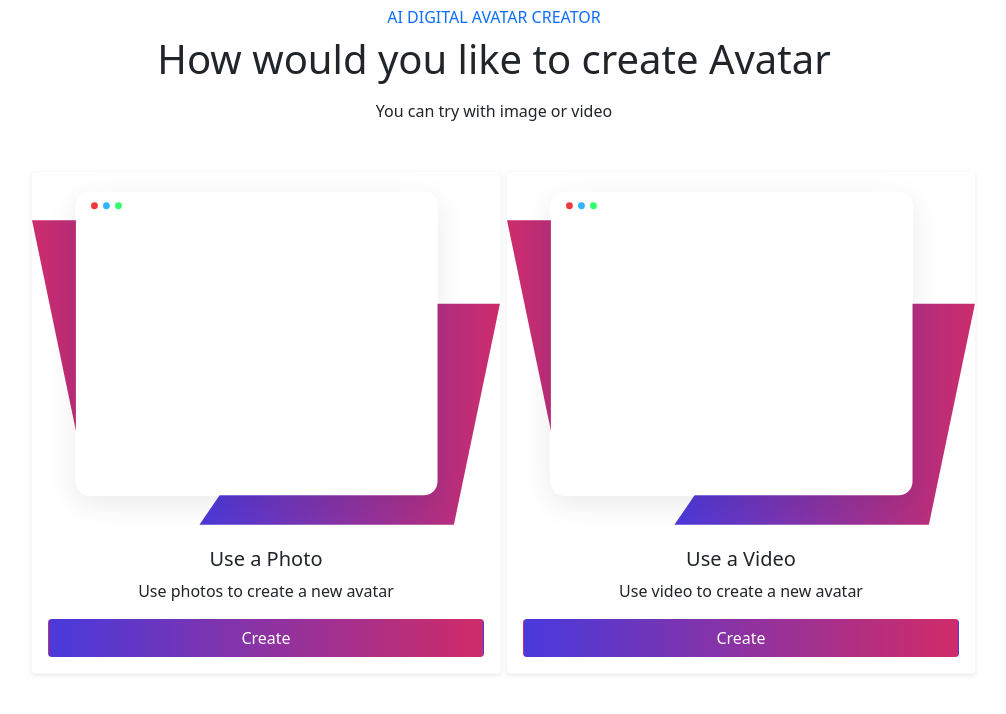
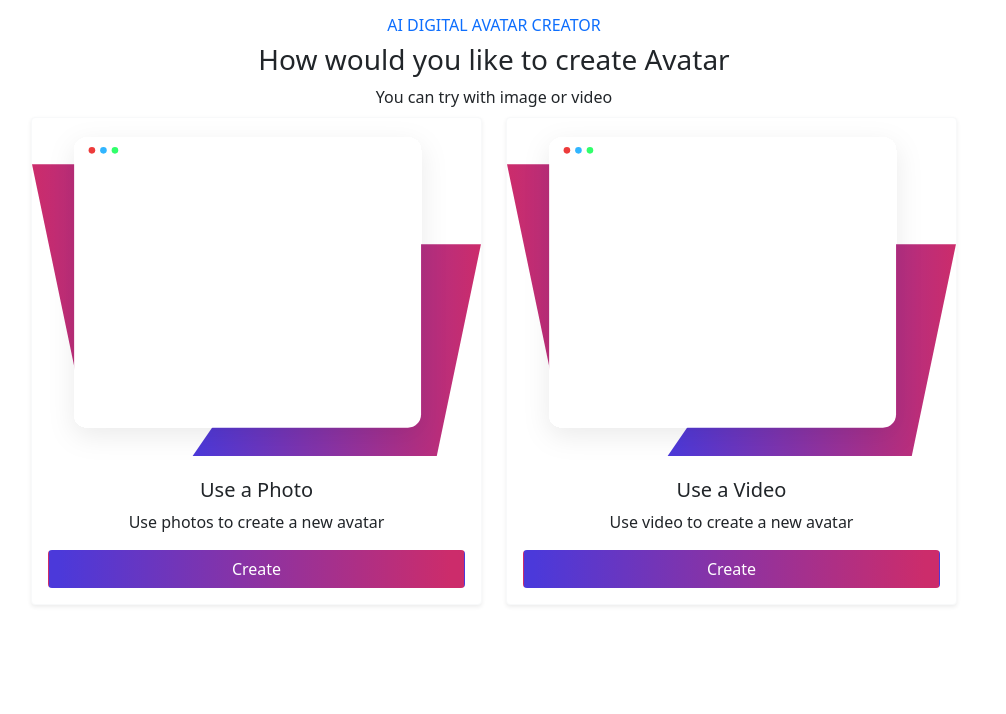
Before and after one commit to rohit1321/TextTovideo, a Next.js app: page /Desktop-9 in a window 1280 px wide. Shown: the top 714 px of the page, without its empty margins (146-1152 px from the left). Built offline with nearby package versions, Linux system fonts and the light colour scheme.

Commit message:
change in deskops

```diff
--- a/src/app/Desktop-11/form.js
+++ b/src/app/Desktop-11/form.js
@@ -54,9 +54,6 @@ const MaleVoiceOption = [
             </div>
         ),
     },
-];
-
-const FemaleVoiceOption = [
     {
         value: "Brat",
         label: (
@@ -106,6 +103,8 @@ const FemaleVoiceOption = [
         ),
     },
 ];
+
+
 
 function App() {
     const [selectedMaleVoice, setSelectedMaleVoice] = useState(null);
@@ -158,17 +157,17 @@ function App() {
                                 />
                                 {/* male  audio */}
 
-                                <div className="d-flex col-12  mt-2  justify-content-between w-100">
+                                <div className="d-flex col-12  mt-2  justify-content-center w-100 ">
                                     <div className="col-5 ">
                                         <Select
                                             value={selectedMaleVoice}
                                             onChange={handleMaleVoiceChange}
                                             options={MaleVoiceOption}
-                                            placeholder="Male Voice"
+                                            placeholder="Voice"
                                             isDisabled={!!selectedFemaleVoice} // Disable female voice
                                         />
                                     </div>
-                                    <div className="col-5">
+                                    {/* <div className="col-5">
                                         <Select
                                             value={selectedFemaleVoice}
                                             onChange={handleFemaleVoiceChange}
@@ -177,7 +176,7 @@ function App() {
                                             isDisabled={!!selectedMaleVoice} // Disable male voice
                                         />
 
-                                    </div>
+                                    </div> */}
                                 </div>
                             </div>
                         </Form>
--- a/src/app/Desktop-2/page.tsx
+++ b/src/app/Desktop-2/page.tsx
@@ -13,10 +13,9 @@ const Home: React.FC = () => {
   ];
 
   return (
-    <div className=" main-content  bg-white p-4 ">
-      <div className=" p-4 container ">
-        <div className="container text-center my-2">
-          <h6 className="text-primary">AI DIGITAL AVATAR CREATOR</h6>
+    <div className="main-content container  bg-white  ">
+      <div className=" text-center ">
+        <h6 className="text-primary ">AI DIGITAL AVATAR CREATOR</h6>
         <h1 className="mb-2">Turn text to video in minutes</h1>
         <p className="mb-2">
           Create studio-quality videos with AI avatars and voiceovers in 130+ languages.
@@ -24,23 +23,21 @@ const Home: React.FC = () => {
         </p>
         <a
           href="#"
-            className="btn mb-3 border-light text-white"
+          className="btn mb-1 text-white border-light play-btn-color"
           style={{
             background: '#7346F1',
-            }}
-          >
-            Create a free AI video
+          }}>Create a free AI video
         </a>
-          <div className="d-flex justify-content-center">
-          <div className="card p-3  border-light col-12 w-50">
+      </div>
+      <div className=" p-4 container-fluid ">
         <div className=" row">
           {videos.map((video, index) => (
-                <div className=" mb-2  col-4 " key={index}>
-                  <div className="position-relative">
+            <div className="col-md-4 col-lg-4 col-6 mb-2" key={index}>
+              <div className="position-relative d-flex  justify-content-center">
                 <video
                   src={video.src}
-                      width={300}
-                      height={80}
+                  width={230}
+                  height={150}
                   controls
                   className="rounded"
                 >Your browser does not support the video tag.
@@ -51,10 +48,6 @@ const Home: React.FC = () => {
         </div>
       </div>
     </div>
-        </div>
-      </div>
-
-    </div>
   );
 };
 
--- a/src/app/Desktop-9/page.tsx
+++ b/src/app/Desktop-9/page.tsx
@@ -4,18 +4,18 @@ import Image from 'next/image';
 
 const Home: React.FC = () => {
   return (
-    <div className="container text-center my-2">
+    <div className="container text-center my-3">
       <h6 className="text-primary">AI DIGITAL AVATAR CREATOR</h6>
-      <h1 className="mb-3">How would you like to create Avatar</h1>
-      <p className="mb-5">You can try with image or video</p>
+      <h3 className="mb-2">How would you like to create Avatar</h3>
+      <p className="mb-2">You can try with image or video</p>
       <div className="row justify-content-center">
-        <div className="col-md-5 mb-5">
-          <div className="card shadow-sm border-light" style={{ width: '470px', margin: '0 auto' }}>
+        <div className="col-5 mb-3">
+          <div className="card shadow-sm border-light">
             <Image
               src="/Desktop-9/right side (4).svg" // Replace with your image path
               alt="Use a Photo"
-              width={350}
-              height={200}
+              width={50}
+              height={50}
               className="card-img-top"
             />
             <div className="card-body">
@@ -35,13 +35,13 @@ const Home: React.FC = () => {
             </div>
           </div>
         </div>
-        <div className="col-md-5 mb-5">
-          <div className="card shadow-sm border-light" style={{ width: '470px', margin: '0 auto',  }}>
+        <div className="col-5 mb-3">
+          <div className="card shadow-sm border-light">
             <Image
               src="/Desktop-9/right side (4).svg" // Replace with your image path
               alt="Use a Video"
-              width={350}
-              height={200}
+              width={50}
+              height={50}
               className="card-img-top"
             />
             <div className="card-body">
```
Also changed, not shown: src/app/globals.css (line endings or trailing spaces). Lines whose indentation alone changed are shown as unchanged.
